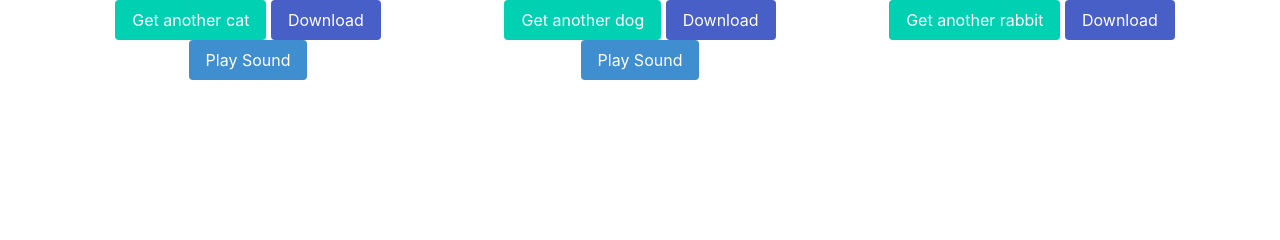
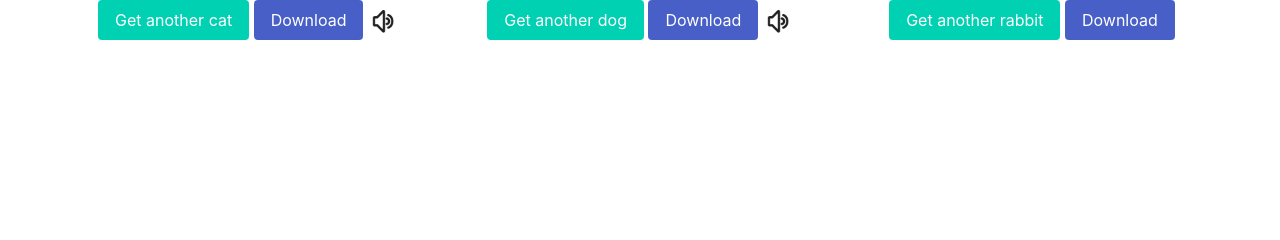
Before and after one commit to fwtutu/random-animal, a Flask app: page / in a window 1280 px wide. Shown: the part 213-453 px from the top of the page. Run offline with Flask 3, Linux system fonts and the light colour scheme; data that the repository does not hold is empty.

Commit message:
Sound botton + README

```diff
--- /dev/null
+++ b/requirements.txt
@@ -0,0 +1,2 @@
+requests==2.32.3
+Flask==3.0.3
--- /dev/null
+++ b/static/css/style.css
@@ -0,0 +1,25 @@
+.image-container {
+    margin: 20px;
+    text-align: center;
+}
+
+.image-container img {
+    max-width: 100%;
+    border: 1px solid #ddd;
+    border-radius: 4px;
+    padding: 5px;
+}
+
+.sound-button {
+    width: 30px; /* 按鈕的寬度 */
+    height: 30px; /* 按鈕的高度 */
+    border: none; /* 移除按鈕邊框 */
+    background: url('sound.png') no-repeat center center; /* 設置按鈕的背景圖像 */
+    background-size: cover; /* 背景圖像覆蓋整個按鈕 */
+    cursor: pointer; /* 使按鈕有點擊效果 */
+    margin-top: 6px; /* 添加上邊距，使按鈕往下移 */
+}
+
+.sound-button:hover {
+    opacity: 0.8; /* 鼠標懸停效果 */
+}
--- a/templates/index.html
+++ b/templates/index.html
@@ -5,18 +5,8 @@
     <meta name="viewport" content="width=device-width, initial-scale=1.0">
     <title>Random Cat, Dog, and Rabbit</title>
     <link rel="stylesheet" href="https://cdn.jsdelivr.net/npm/bulma@0.9.3/css/bulma.min.css">
-    <style>
-        .image-container {
-            margin: 20px;
-            text-align: center;
-        }
-        .image-container img {
-            max-width: 100%;
-            border: 1px solid #ddd;
-            border-radius: 4px;
-            padding: 5px;
-        }
-    </style>
+    <link rel="stylesheet" href="{{ url_for('static', filename='css/style.css') }}">
+    <link rel="icon" href="{{ url_for('static', filename='favicon.ico') }}" type="image/x-icon">
 </head>
 <body>
     <section class="section">
@@ -30,7 +20,7 @@
                         <p>
                             <button class="button is-primary" onclick="refreshCat()">Get another cat</button>
                             <button class="button is-link" onclick="downloadImage('{{ cat_image_url }}')">Download</button>
-                            <button class="button is-info" onclick="playRandomCatSound()">Play Sound</button>
+                            <button id="sound-button" class="sound-button" onclick="playRandomCatSound()"></button>
                         </p>
                         <audio id="cat-sound1" src="{{ url_for('static', filename='sounds/cat_sound1.mp3') }}"></audio>
                         <audio id="cat-sound2" src="{{ url_for('static', filename='sounds/cat_sound2.mp3') }}"></audio>
@@ -44,7 +34,7 @@
                         <p>
                             <button class="button is-primary" onclick="refreshDog()">Get another dog</button>
                             <button class="button is-link" onclick="downloadImage('{{ dog_image_url }}')">Download</button>
-                            <button class="button is-info" onclick="playRandomDogSound()">Play Sound</button>
+                            <button id="sound-button" class="sound-button" onclick="playRandomDogSound()"></button>
                         </p>
                         <audio id="dog-sound1" src="{{ url_for('static', filename='sounds/dog_sound1.mp3') }}"></audio>
                         <audio id="dog-sound2" src="{{ url_for('static', filename='sounds/dog_sound2.mp3') }}"></audio>
```
Also changed, not shown: README.md (added), static/css/sound.jpg (added), static/css/sound.png (added), 1 other file.
